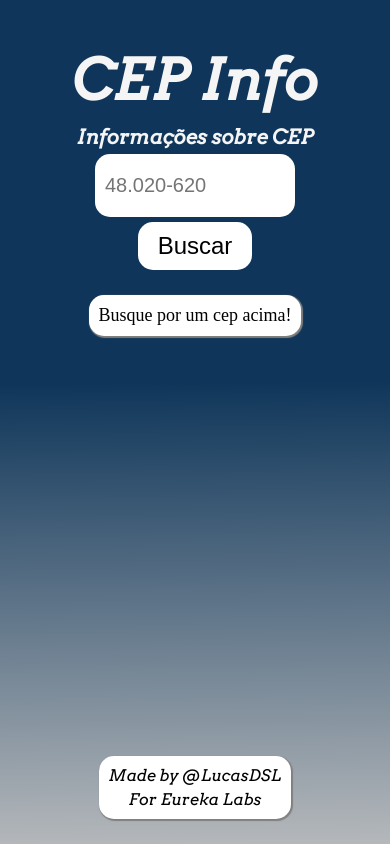
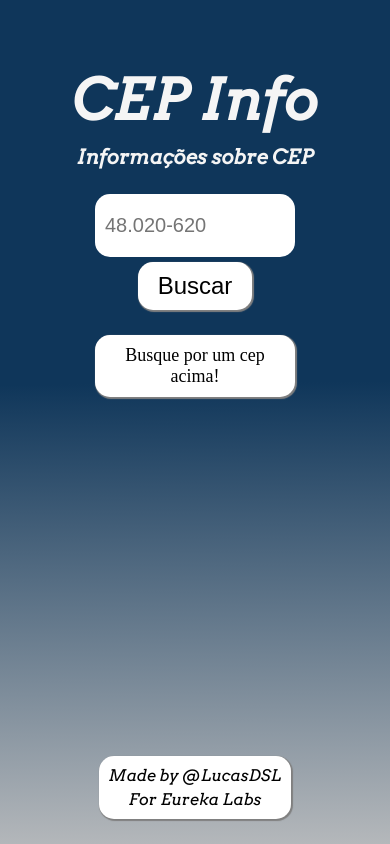
Before and after one commit to LucasDSL/eureka-test-fullstack, a React (Create React App) app in the folder frontend/: page / in a window 390 px wide. Built offline with nearby package versions, Linux system fonts and the light colour scheme.

Commit message:
feat: minor changes on visual and responsive

```diff
--- a/frontend/src/components/Card/Card.css
+++ b/frontend/src/components/Card/Card.css
@@ -1,4 +1,7 @@
 .card {
+    animation-name: card;
+    animation-duration: 5s;
+    animation-fill-mode: both;
     max-width: 50rem;
     max-height: max-content;
     display: flex;
@@ -12,7 +15,15 @@
     box-shadow: .1rem .1rem .1rem .1rem grey;
     padding: 1rem;
     gap: .5rem;
-    font-size: 1.8rem;
+    font-size: 2.4rem;
+}
+@keyframes card {
+    0% {
+      opacity: 0;
+    }
+    100% {
+      opacity: 1;
+    }
 }
 
 .card > a {
@@ -22,3 +33,11 @@
     font-style: italic;
     font-family: 'Arvo', serif;
 }
+
+@media (max-width: 468px) {
+    .card {
+        text-align: center;
+        max-width: 20rem;
+        font-size: 1.8rem;
+    }
+}
--- a/frontend/src/components/Search/Search.css
+++ b/frontend/src/components/Search/Search.css
@@ -25,5 +25,6 @@
     font-size: 2.4rem;
     display: inline-block;
     width: fit-content;
-
+    cursor: pointer;
+    box-shadow: .1rem .1rem .1rem .1rem grey;
 }
--- a/frontend/src/components/Title/Title.css
+++ b/frontend/src/components/Title/Title.css
@@ -7,6 +7,7 @@
     font-family: 'Arvo', serif;
     color: #F5F5F5;
     height: fit-content;
+    padding: 2rem;
 }
 
 .titleDescription > h1 {
```
